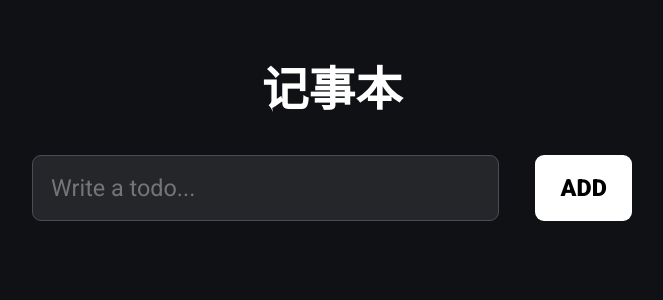
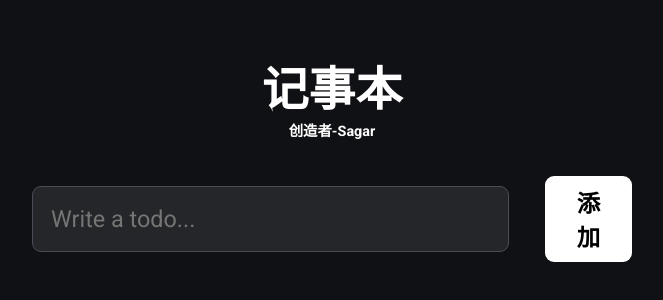
Before and after one commit to sagarEmn/basic-React-projects, a React (Vite) app in the folder 2 - Todo App/: page / in a window 1280 px wide. Shown: the part 128-428 px from the top of the page, without its empty margins (308-971 px from the left). Built offline with nearby package versions, Linux system fonts and the light colour scheme.

Commit message:
Chinese language

```diff
--- a/2 - Todo App/src/App.css
+++ b/2 - Todo App/src/App.css
@@ -163,3 +163,7 @@ input[type="checkbox"]:checked ~ .check-icon {
 .todo-app__list__item__text {
   flex: 1;
 }
+
+.credit {
+  font-size: .8rem;
+}
--- a/2 - Todo App/src/components/Form.jsx
+++ b/2 - Todo App/src/components/Form.jsx
@@ -34,7 +34,7 @@ export default function Form({todos, setTodos }) {
         placeholder="Write a todo..."
         rows={1}
       />
-      <button type="submit">ADD</button>
+      <button type="submit">添加</button>
     </form>
   );
 }
--- a/2 - Todo App/src/components/Todo.jsx
+++ b/2 - Todo App/src/components/Todo.jsx
@@ -44,7 +44,9 @@ function Todo() {
         {/* header-form container */}
         <div className="todo-app__header-form-container">
           <header>
-            <h1 className="todo-app__header">记事本</h1>
+            <h1 className="todo-app__header">记事本
+              <p className="credit">创造者-Sagar</p>
+            </h1>
           </header>
 
           <section className="todo-app__form">
```
